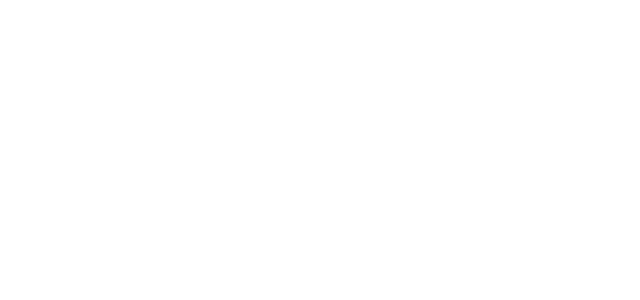
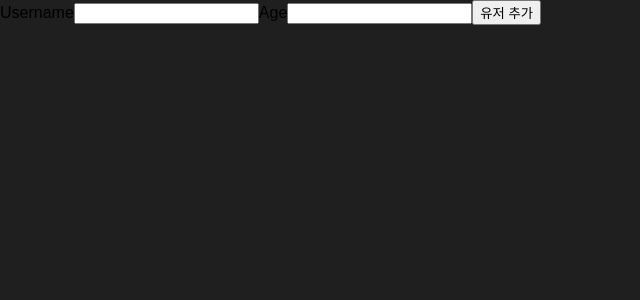
Before and after one commit to johnny-gill/react4, a React (Create React App) app: page / in a window 1280 px wide. Shown: the top 300 px of the page, without its empty margins (0-640 px from the left). Built offline with nearby package versions, Linux system fonts and the light colour scheme.

Commit message:
유저추가 컴포넌트 생성

```diff
--- a/src/App.js
+++ b/src/App.js
@@ -1,10 +1,11 @@
 import React from 'react';
+import AddUser from './components/Users/AddUser';
 
 
 function App() {
   return (
     <div>
-
+      <AddUser />
     </div>
   );
 }
--- a/src/components/Users/AddUser.js
+++ b/src/components/Users/AddUser.js
@@ -1,5 +1,19 @@
-const AddUser = props => {
+const AddUser = (props) => {
+  const addUserHandler = (event) => {
+    event.preventDefault();
 
+    debugger;
+  };
+
+  return (
+    <form onSubmit={addUserHandler}>
+      <label htmlFor="username">Username</label>
+      <input id="username" type="text" />
+      <label htmlFor="age">Age</label>
+      <input id="age" type="number" />
+      <button type="submit">유저 추가</button>
+    </form>
+  );
 };
 
 export default AddUser;
--- a/src/index.css
+++ b/src/index.css
@@ -4,6 +4,7 @@
 
 html {
   font-family: sans-serif;
+  background: #1f1f1f;
 }
 
 body {
```
Also changed, not shown: 1 other file (tests, documents, lock files or other folders).
